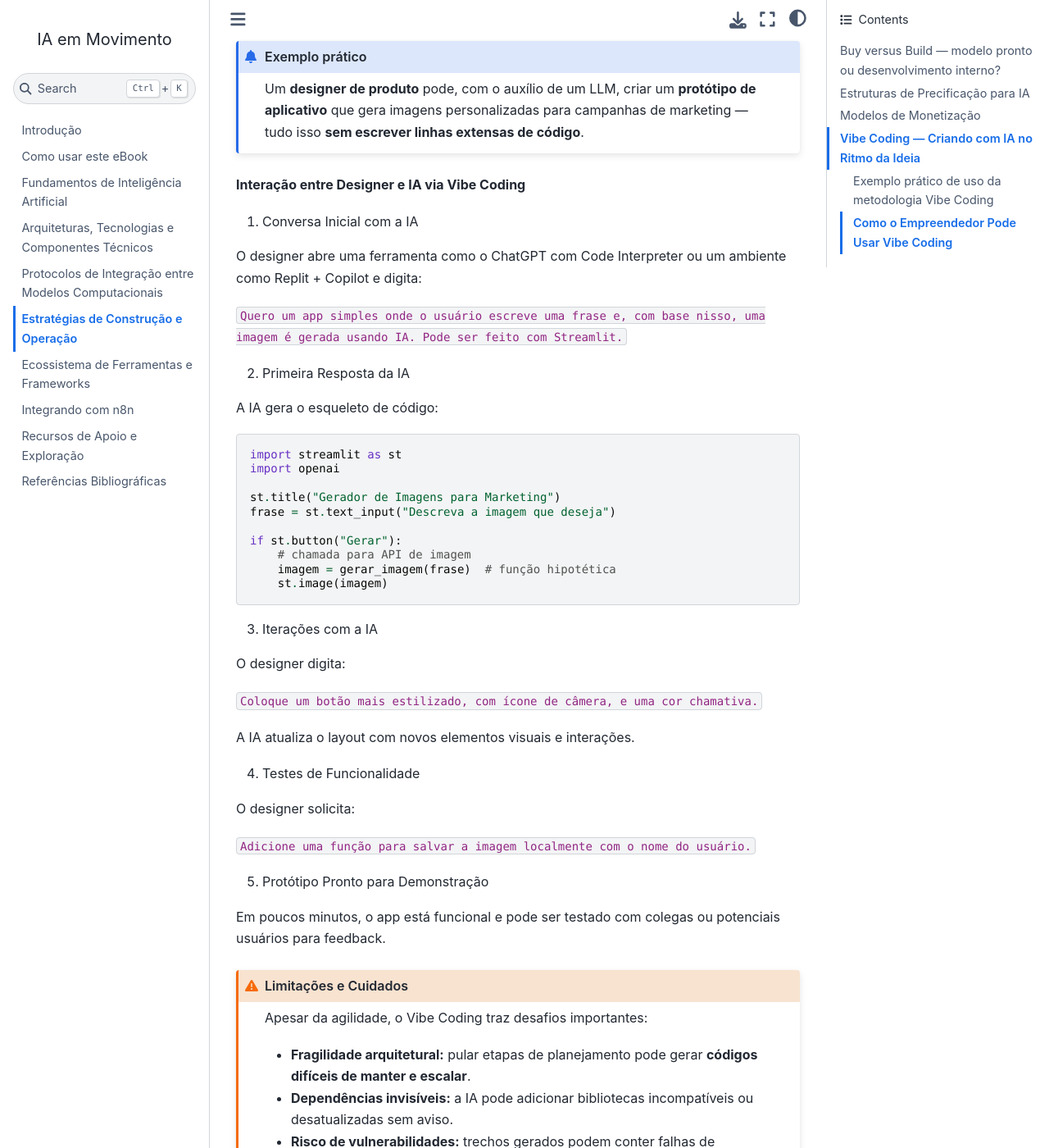
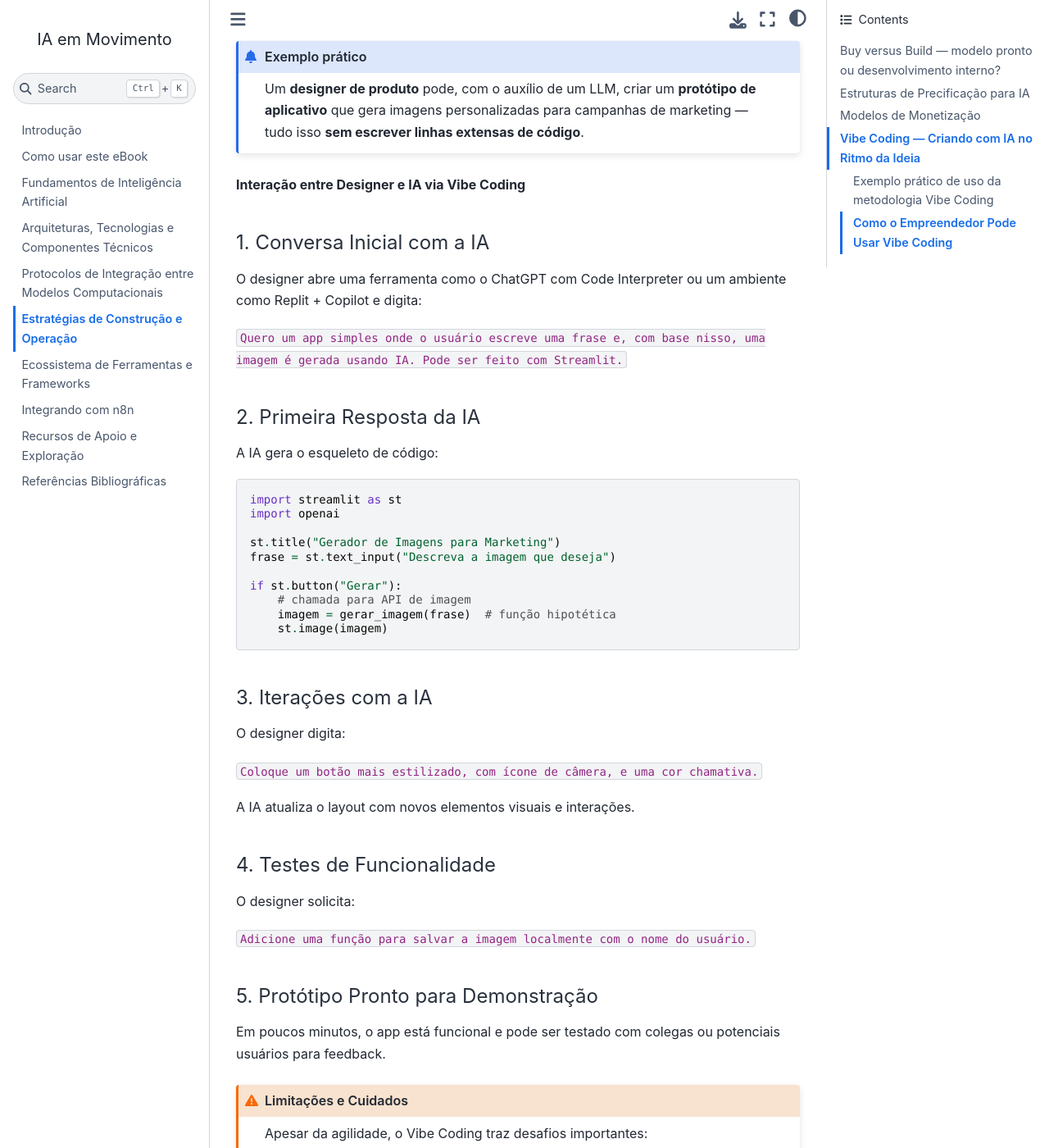
Before and after one commit to unb-lamfo-negocios-ai/LivroIAemMovimento, a Jupyter Book: the page built from capitulos/capEstrategiaConstrucao_e_Operacao.md, in a window 1280 px wide and 1400 px high, scrolled down 14095 px. Shown: the whole window at 82% size. Built offline with Jupyter Book 1.0.4 settings and Sphinx 7.4.7 and the Sphinx Book theme 1.1.4, drawn with Linux system fonts in a browser that asks for light colours; pages that are not in the unit, such as notebooks, are missing from menus; cross-references to code outside the pages are shown as plain code; some of the changed text lies outside the part shown.

Commit message:
Update capEstrategiaConstrucao_e_Operacao.md

````diff
--- a/capitulos/capEstrategiaConstrucao_e_Operacao.md
+++ b/capitulos/capEstrategiaConstrucao_e_Operacao.md
@@ -212,7 +212,7 @@ APIs da OpenAI, Google (Vertex AI) e Anthropic; plataformas de nuvem de IA.
    - Muitas plataformas de IA como o Jasper e o [Copy.ai](http://copy.ai/) usam este modelo de créditos.
    - Ele também é comum em serviços de infraestrutura como o Twilio para comunicação via API.
    ```
-5. **Baseado em Valor **
+5. **Baseado em Valor**
     - **Como funciona**: O preço está diretamente atrelado a um resultado de negócio ou a um indicador de performance (KPI) do cliente. A IA é uma tecnologia invisível que potencializa esse resultado.
     - **Vantagens**: Desvincula o preço do custo e o ancora 100% no valor, permitindo as maiores margens de lucro. Cria uma verdadeira parceria onde o seu sucesso financeiro está diretamente ligado ao sucesso do cliente.
     - **Desvantagens**: É o mais difícil de estruturar, medir e vender, pois exige um entendimento profundo e quantificável do ROI que seu produto gera.
@@ -340,13 +340,13 @@ Um **designer de produto** pode, com o auxílio de um LLM, criar um **protótipo
 
 **Interação entre Designer e IA via Vibe Coding**
 
-1. Conversa Inicial com a IA
+#### 1. Conversa Inicial com a IA
 
 O designer abre uma ferramenta como o ChatGPT com Code Interpreter ou um ambiente como Replit + Copilot e digita:
 
 `Quero um app simples onde o usuário escreve uma frase e, com base nisso, uma imagem é gerada usando IA. Pode ser feito com Streamlit.`
 
-2. Primeira Resposta da IA
+#### 2. Primeira Resposta da IA
 
 A IA gera o esqueleto de código:
 
@@ -364,7 +364,7 @@ if st.button("Gerar"):
     st.image(imagem)
 ```
 
-3. Iterações com a IA
+#### 3. Iterações com a IA
 
 O designer digita:
 
@@ -372,13 +372,13 @@ O designer digita:
 
 A IA atualiza o layout com novos elementos visuais e interações.
 
-4. Testes de Funcionalidade
+#### 4. Testes de Funcionalidade
 
 O designer solicita:
 
 `Adicione uma função para salvar a imagem localmente com o nome do usuário.`
 
-5. Protótipo Pronto para Demonstração
+#### 5. Protótipo Pronto para Demonstração
 
 Em poucos minutos, o app está funcional e pode ser testado com colegas ou potenciais usuários para feedback.
 
````
